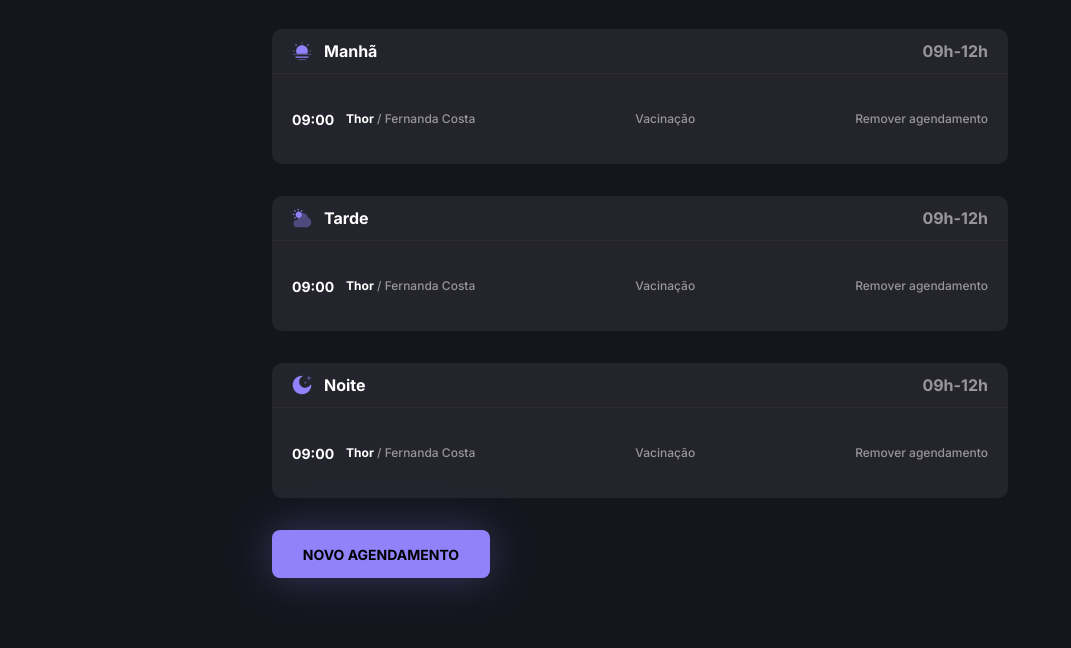
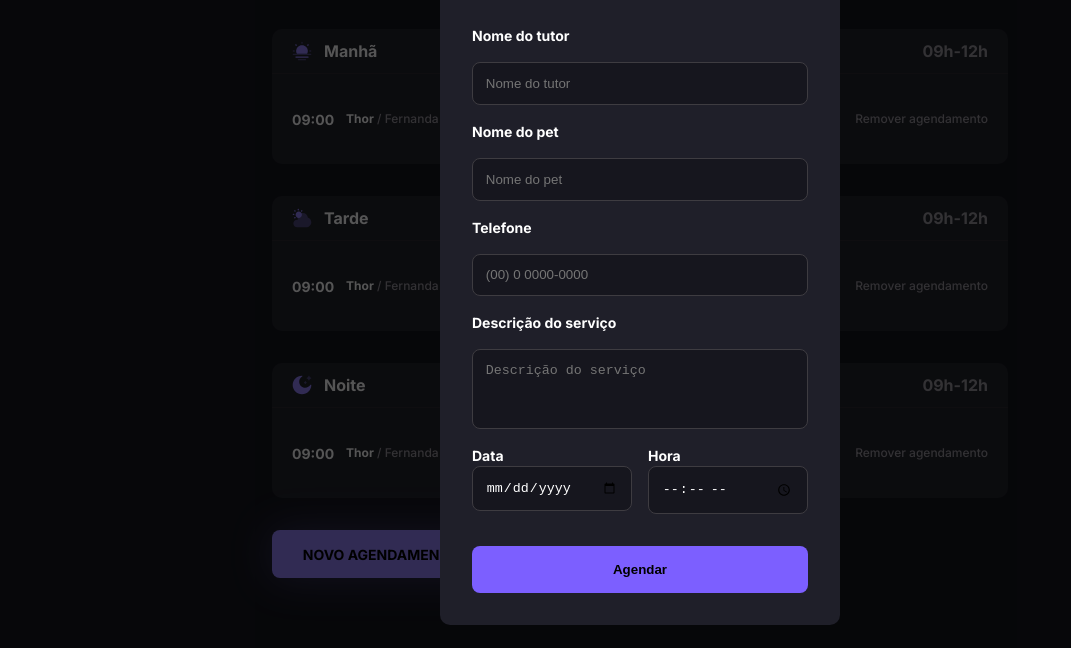
Before and after one commit to FeGonca/desafio-agendamento-petshop, a plain HTML site: page index.html in a window 1280 px wide. Shown: the part 152-800 px from the top of the page, without its empty margins (0-1071 px from the left). Drawn offline with Linux system fonts and the light colour scheme.

Commit message:
Modal de agendamento

```diff
--- a/index.html
+++ b/index.html
@@ -19,7 +19,6 @@
     </aside>
 
     <div class="app">
-
       <main class="main-content">
         <header class="header">
           <div class="header-text">
@@ -34,7 +33,12 @@
               src="./src/assets/icons/Calendar-Minimalistic--Streamline-Solar.svg"
               alt="Ícone de calendário"
             />
-            <input type="date" name="calendar" id="calendar" placeholder="27/04/2025" />
+            <input
+              type="date"
+              name="calendar"
+              id="calendar"
+              placeholder="27/04/2025"
+            />
             <img src="./src/assets/icons/Icon.svg" />
           </div>
         </header>
@@ -43,7 +47,10 @@
           <div class="period" id="morning">
             <div class="period-header">
               <div class="flex">
-                        <img src="./src/assets/icons/Sun-Fog--Streamline-Solar.svg" alt="Ícone do sol">
+                <img
+                  src="./src/assets/icons/Sun-Fog--Streamline-Solar.svg"
+                  alt="Ícone do sol"
+                />
                 <h2>Manhã</h2>
               </div>
               <span>09h-12h</span>
@@ -63,7 +70,11 @@
           <div class="period" id="afternoon">
             <div class="period-header">
               <div class="flex">
-                        <img src="./src/assets/icons/Cloud-Sun-4--Streamline-Solar.svg" alt="Ícone do sol" class="morning-icon">
+                <img
+                  src="./src/assets/icons/Cloud-Sun-4--Streamline-Solar.svg"
+                  alt="Ícone do sol"
+                  class="morning-icon"
+                />
                 <h2>Tarde</h2>
               </div>
               <span>09h-12h</span>
@@ -83,7 +94,10 @@
           <div class="period" id="night">
             <div class="period-header">
               <div class="flex">
-                        <img src="./src/assets/icons/Moon-Stars--Streamline-Solar.svg" alt="Ícone do sol">
+                <img
+                  src="./src/assets/icons/Moon-Stars--Streamline-Solar.svg"
+                  alt="Ícone do sol"
+                />
                 <h2>Noite</h2>
               </div>
               <span>09h-12h</span>
@@ -101,10 +115,61 @@
           </div>
         </div>
 
-        <button class="new-schedule-btn" id="openModal">Novo agendamento</button>
+        <button class="new-schedule-btn" id="openModal">
+          Novo agendamento
+        </button>
+      </main>
 
+      <!-- Modal -->
+      <div class="modal show" id="modal">
+        <div class="modal-content">
+          <h2>Agende um atendimento</h2>
+          <p>Preencha os dados do cliente para realizar o agendamento:</p>
 
-      </main>
+          <form>
+            <label>Nome do tutor</label>
+            <input type="text" placeholder="Nome do tutor" />
+
+            <label>Nome do pet</label>
+            <input type="text" placeholder="Nome do pet" />
+
+            <label>Telefone</label>
+            <input type="text" placeholder="(00) 0 0000-0000" />
+
+            <label>Descrição do serviço</label>
+            <textarea placeholder="Descrição do serviço"></textarea>
+
+            <div class="form-row">
+              <div class="form-group">
+                <label>Data</label>
+                <input type="date" />
               </div>
+              <div class="form-group">
+                <label>Hora</label>
+                <input type="time" />
+              </div>
+            </div>
+
+            <button type="submit" class="submit-btn">Agendar</button>
+          </form>
+        </div>
+      </div>
+    </div>
+
+    <script>
+        const openModal = document.getElementById('openModal');
+        const modal = document.getElementById('modal');
+
+        openModal.addEventListener('click', () => {
+            modal.classList.add('show');
+        });
+
+        modal.addEventListener('click', (e) => {
+            if (e.target === modal) {
+                modal.classList.remove('show');
+            }
+        });
+    </script>
+
   </body>
 </html>
--- a/src/styles/index.css
+++ b/src/styles/index.css
@@ -1,4 +1,5 @@
-@import url(./global.css);
+@import url(global.css);
+@import url(modal.css);
 
 .sidebar {
     background: #2E2C30;
--- /dev/null
+++ b/src/styles/modal.css
@@ -0,0 +1,79 @@
+.modal {
+    position: fixed;
+    top: 0;
+    left: 0;
+    width: 100%;
+    height: 100%;
+    background: #000000aa;
+    display: none;
+    align-items: center;
+    justify-content: center;
+}
+
+.modal.show {
+    display: flex;
+}
+
+.modal-content {
+    background: #1f1f29;
+    padding: 2rem;
+    border-radius: 10px;
+    width: 400px;
+}
+
+.modal-content h2 {
+    margin-bottom: 0.25rem;
+    font: var(--title);
+    color: var(--content-primary);
+}
+
+.modal-content p {
+    font: var(--p-md);
+    color: var(--content-secondary);
+    margin-bottom: 1.75rem;
+}
+
+.modal-content form {
+    display: flex;
+    flex-direction: column;
+    gap: 1rem;
+
+    & label {
+        font: var(--l-md);
+        color: var(--content-primary);
+    }
+}
+
+input, textarea {
+    background: #16161e;
+    border: 1px solid var(--border-primary);
+    border-radius: 8px;
+    padding: 0.8rem;
+    color: #fff;
+}
+
+textarea {
+    resize: none;
+    height: 80px;
+}
+
+.form-row {
+    display: flex;
+    gap: 1rem;
+}
+
+.form-group {
+    flex: 1;
+    display: flex;
+    flex-direction: column;
+}
+
+.submit-btn {
+    background: #7c5fff;
+    padding: 1rem;
+    border: none;
+    border-radius: 8px;
+    font-weight: bold;
+    cursor: pointer;
+    margin-top: 1rem;
+}
```
Lines whose indentation alone changed are shown as unchanged.
